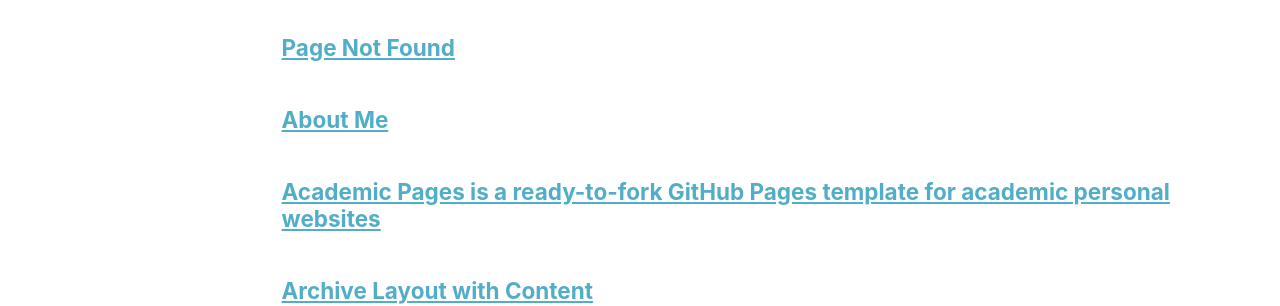
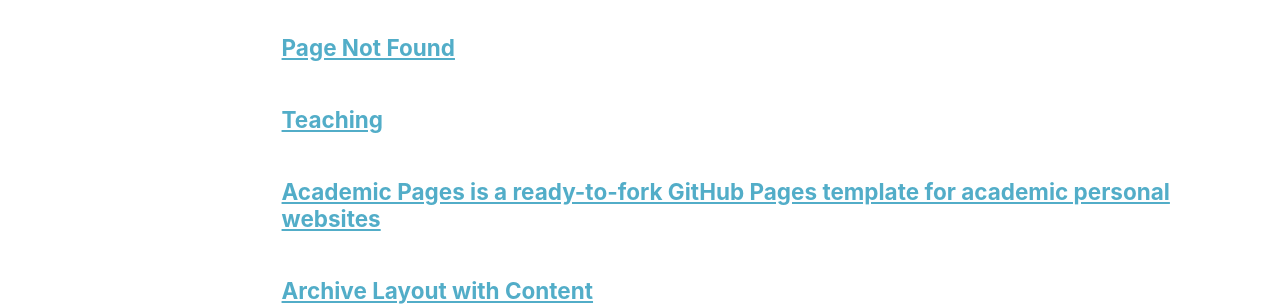
Before and after one commit to doby123/doby123.github.io, a Jekyll site: the page built from _pages/page-archive.html, in a window 1280 px wide and 900 px high. Shown: the part 138-444 px from the top of the window. Built offline with Jekyll 4.4.1, drawn with Linux system fonts in a browser that asks for light colours; a script bundle is joined from its source files by our own code; library files that are not in the unit come from our copies.

Commit message:
Update about.md

```diff
--- a/_pages/about.md
+++ b/_pages/about.md
@@ -1,11 +1,8 @@
 ---
-layout: about
-permalink: /
-title: "About Me"
+layout: archive
+title: "Teaching"
+permalink: /about/
 author_profile: true
-redirect_from:
-  - /about/
-  - /about.html
 ---
 
 Educational Background
```
